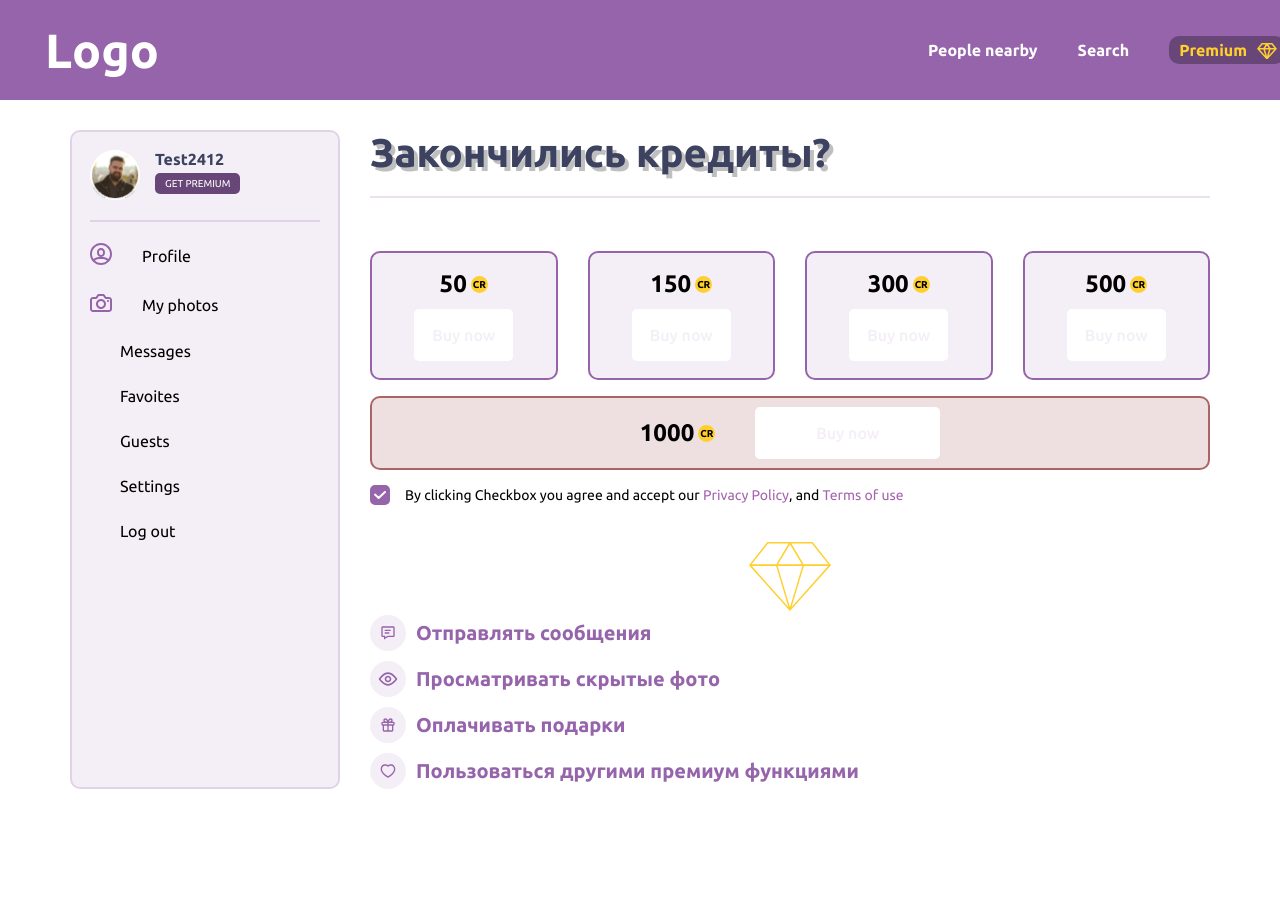
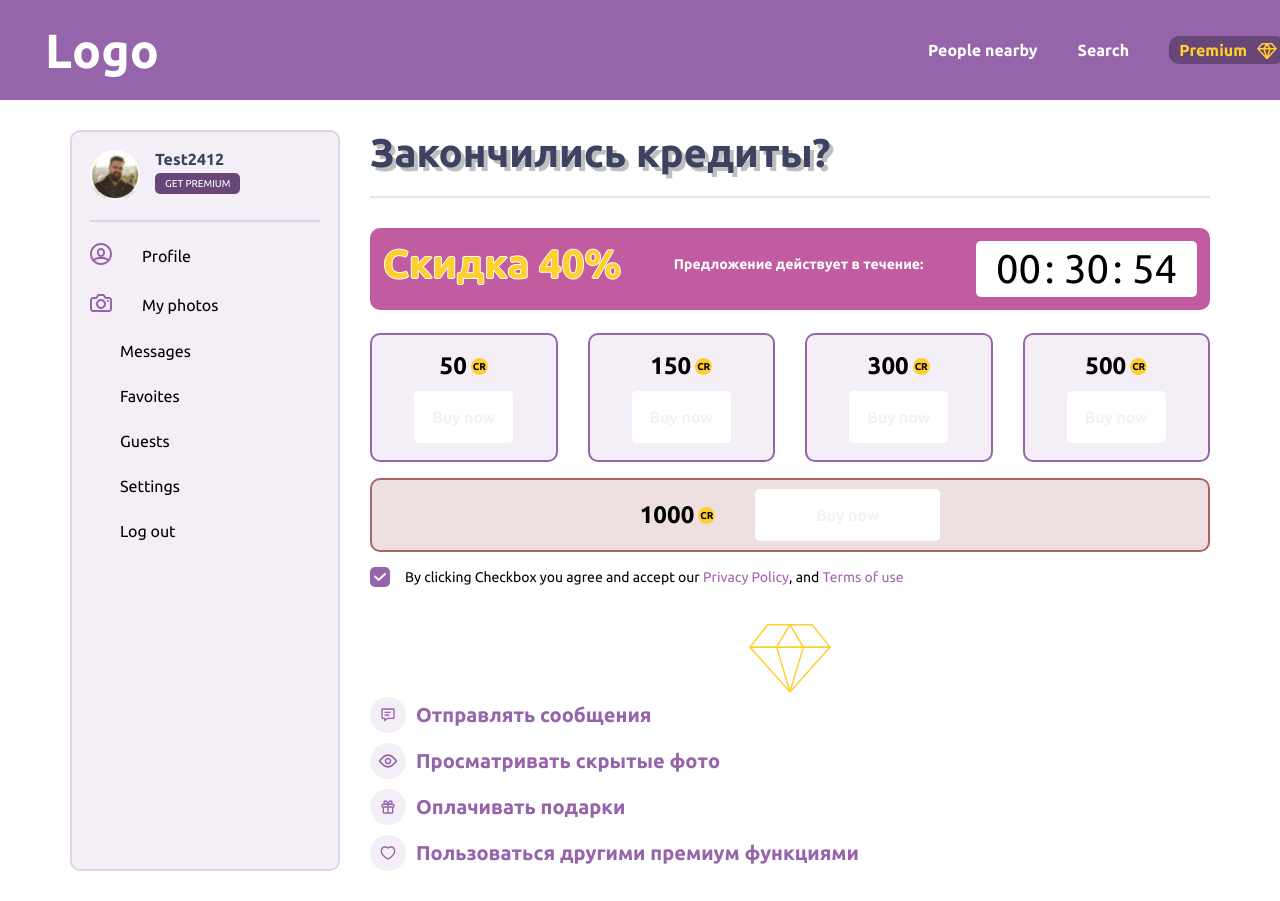
Before and after one commit to GarryVar/HTML-test, a website: page src/index.html in a window 1280 px wide. Before the commit the page ends 819 px from the top, so only its background shows below. Drawn offline with Linux system fonts and the light colour scheme.

Commit message:
Added timer and discount block

```diff
--- a/src/index.html
+++ b/src/index.html
@@ -139,6 +139,21 @@
         </div>
       </aside>
       <div class="main-content__wrapper">
+        <section class="discount">
+          <div class="discount__content">
+            <p class="discount__count">Скидка 40%</p>
+            <p class="discount__deadline">Предложение действует в течение:</p>
+            <div class="timer">
+              <div class="timer__content">
+                <span class="timer__hours">00</span>
+                <span class="timer__dots-separate">: </span>
+                <span class="timer__minutes">30</span>
+                <span class="timer__dots-separate">: </span>
+                <span class="timer__seconds">00</span>
+              </div>
+            </div>
+          </div>
+        </section>
         <section class="credits">
           <h2 class="visually-hidden">Блок сдоступными кредитам</h2>
           <div class="credits__content">
--- a/src/scripts/index.js
+++ b/src/scripts/index.js
@@ -8,3 +8,43 @@ $(window).on("load resize", () => {
     $(".slider.slick-initialized").slick("unslick");
   }
 });
+
+let minute = 30;
+let sec = 60;
+
+const timer = () => {
+  const hoursDigit = document.querySelector(".timer__hours");
+  const minutesDigit = document.querySelector(".timer__minutes");
+  const secDigit = document.querySelector(".timer__seconds");
+
+  sec--;
+  secDigit.textContent = sec;
+
+  if (sec < 10) {
+    secDigit.textContent = `0${sec}`;
+
+    if (sec <= 0) {
+      minute--;
+      sec = 60;
+      secDigit.textContent = sec;
+      minutesDigit.textContent = minute;
+
+      if (minute < 10) {
+        minutesDigit.textContent = `0${minute}`;
+
+        if (minute <= 0) {
+          minute = "00";
+          minutesDigit.textContent = minute;
+
+          sec = "00";
+          secDigit.textContent = sec;
+        }
+      }
+    }
+  }
+};
+
+setInterval(timer, 1000);
+clearInterval(timer);
+
+window.addEventListener("load", timer);
--- /dev/null
+++ b/src/styles/discount.css
@@ -0,0 +1,48 @@
+.discount {
+  display: none;
+}
+
+@media (min-width: 768px) {
+  .discount {
+    display: block;
+  }
+
+  .discount__content {
+    padding: 13px;
+    display: flex;
+    flex-wrap: wrap;
+    column-gap: 20px;
+    justify-content: center;
+    border-radius: 10px;
+    background-color: var(--discount-bg);
+  }
+
+  .discount__count {
+    font-size: 40px;
+    margin: 0;
+    font-weight: 700;
+    line-height: 46px;
+    color: var(--prymari-orange);
+    text-shadow: -1px 0 var(--white), 0 1px var(--white), 1px 0 var(--white),
+      0 -1px var(--white);
+  }
+
+  .discount__deadline {
+    font-size: 16px;
+    font-weight: 700;
+    line-height: 18px;
+
+    color: var(--white);
+  }
+}
+
+@media (min-width: 1200px) {
+  .discount__content {
+    flex-wrap: nowrap;
+    justify-content: space-between;
+  }
+
+  .discount__deadline {
+    font-size: 14px;
+  }
+}
--- a/src/styles/index.css
+++ b/src/styles/index.css
@@ -10,3 +10,5 @@
 @import "credits.css";
 @import "premium-page.css";
 @import "user.css";
+@import "discount.css";
+@import "timer.css";
--- /dev/null
+++ b/src/styles/timer.css
@@ -0,0 +1,16 @@
+.timer__content {
+  border-radius: 5px;
+  padding: 5px 20px;
+  background-color: var(--white);
+}
+
+.timer__hours,
+.timer__minutes,
+.timer__seconds,
+.timer__dots-separate {
+  font-size: 40px;
+  font-weight: 400;
+  line-height: 46px;
+
+  color: var(--black);
+}
--- a/src/styles/var.css
+++ b/src/styles/var.css
@@ -6,6 +6,7 @@
   --primary-dark-opacity-20: rgb(149, 100, 170, 20%);
   --primary-dark-opacity-1: rgba(149, 100, 170, 10%);
   --primary-dark-opacity-0: rgba(149, 100, 170, 0.1);
+  --discount-bg: rgb(193, 92, 161);
   --prirmay-deep-dark: rgb(104, 70, 119);
   --prymari-orange: rgb(255, 207, 45);
   --purple: rgb(193, 92, 161);
```
Also changed, not shown: index.html (deleted, +0 -1 lines), src/img/icon (1).svg (deleted), src/img/icon.svg (deleted).
